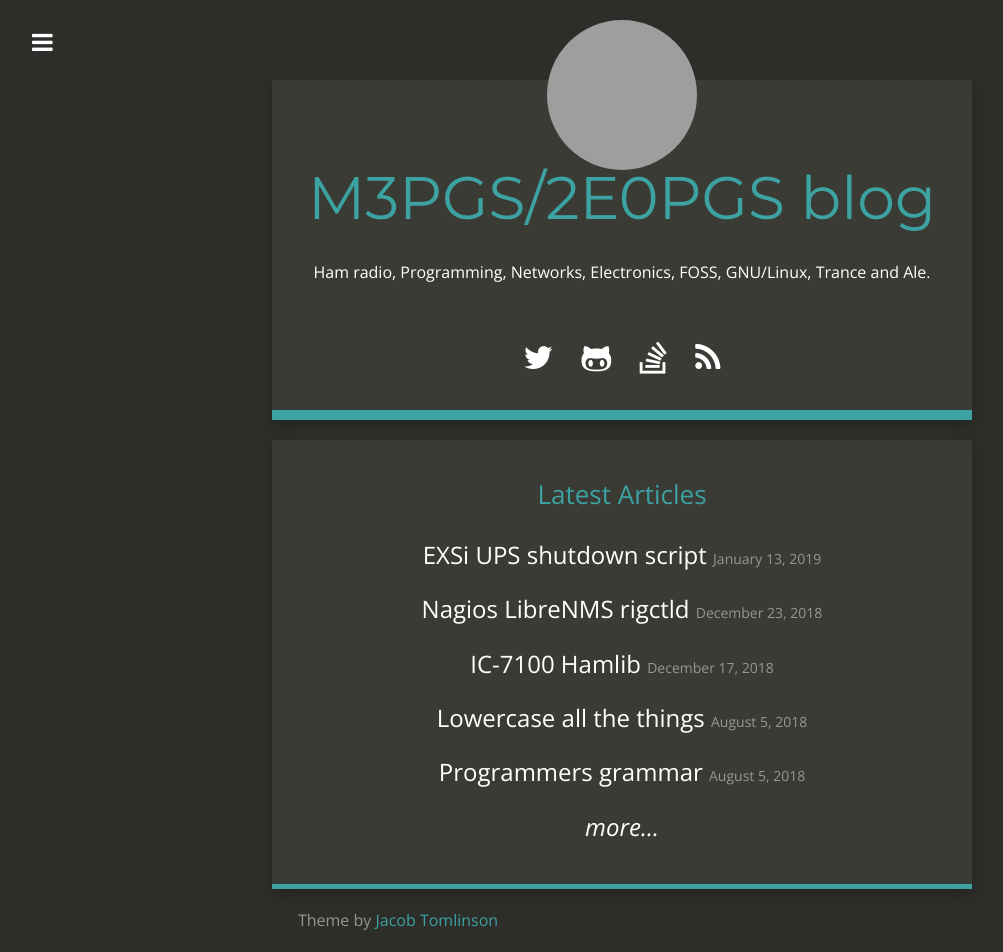
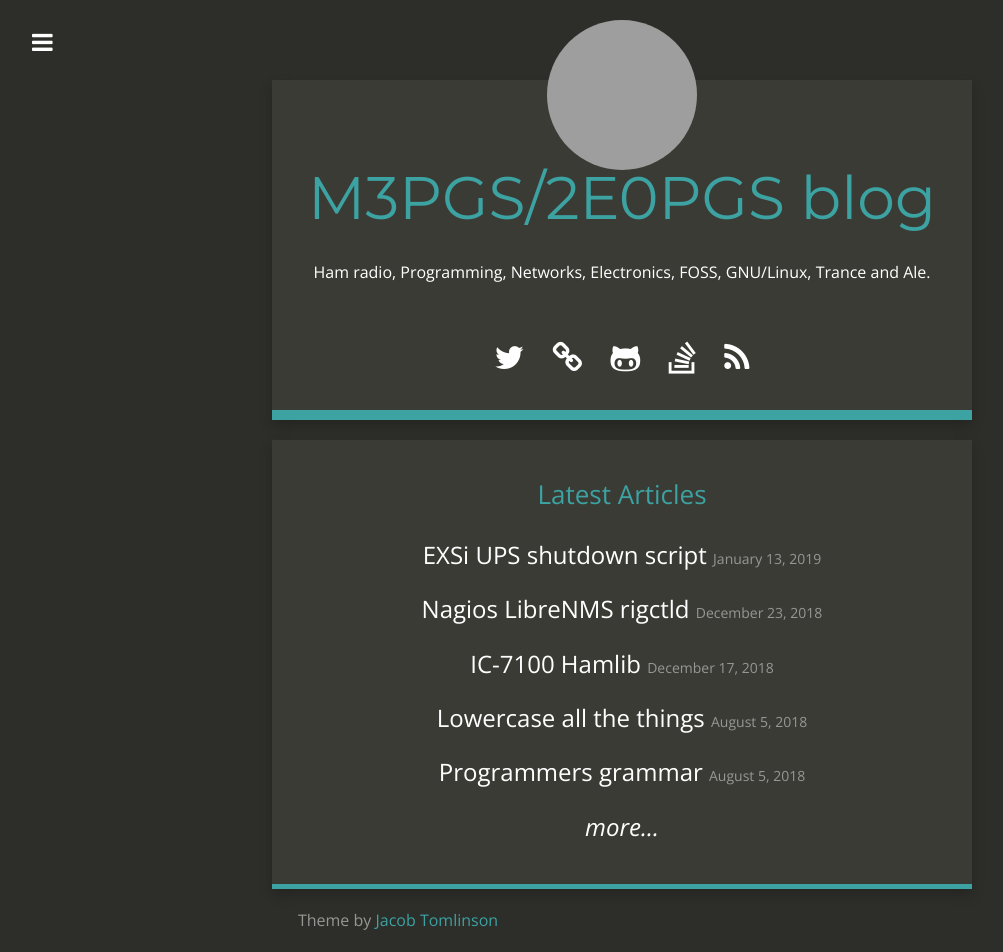
Before and after one commit to 2E0PGS/blog, a Jekyll site: the page built from index.html, in a window 1280 px wide. Shown: the whole page, without its empty margins (18-1021 px from the left). Built offline with Jekyll 4.4.1, drawn with Linux system fonts in a browser that asks for light colours; nearby versions of some CDN libraries; grey boxes are pictures that could not be loaded.

Commit message:
Add link to website.

```diff
--- a/_config.yml
+++ b/_config.yml
@@ -18,6 +18,7 @@
 instagram_username:
 reddit_username:
 linkedin_link:
+website_link: https://2e0pgs.github.io
 google_plus_link:
 stackoverflow_link: https://stackexchange.com/users/10460136/2e0pgs
 xing_link:
--- a/_includes/social_links.html
+++ b/_includes/social_links.html
@@ -1,6 +1,7 @@
 <p class="links">
   {% if site.twitter_username %}<a href="https://www.twitter.com/{{ site.twitter_username }}" target="_new"><i class="fa fa-twitter"></i></a>{% endif %}
   {% if site.linkedin_link %}<a href="{{ site.linkedin_link }}" target="_new"><i class="fa fa-linkedin"></i></a>{% endif %}
+  {% if site.website_link %}<a href="{{ site.website_link }}" target="_new"><i class="fa fa-link"></i></a>{% endif %}
   {% if site.xing_link %}<a href="{{ site.xing_link }}" target="_new"><i class="fa fa-xing"></i></a>{% endif %}
   {% if site.google_plus_link %}<a href="{{ site.google_plus_link }}" target="_new"><i class="fa fa-google-plus"></i></a>{% endif %}
   {% if site.facebook_link %}<a href="{{ site.facebook_link }}" target="_new"><i class="fa fa-facebook"></i></a>{% endif %}
```
